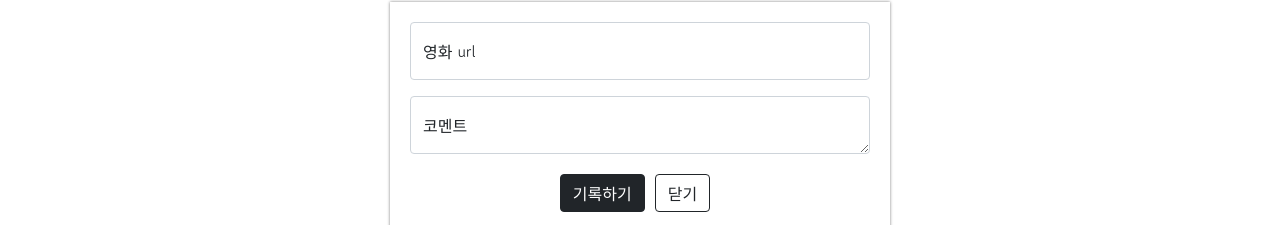
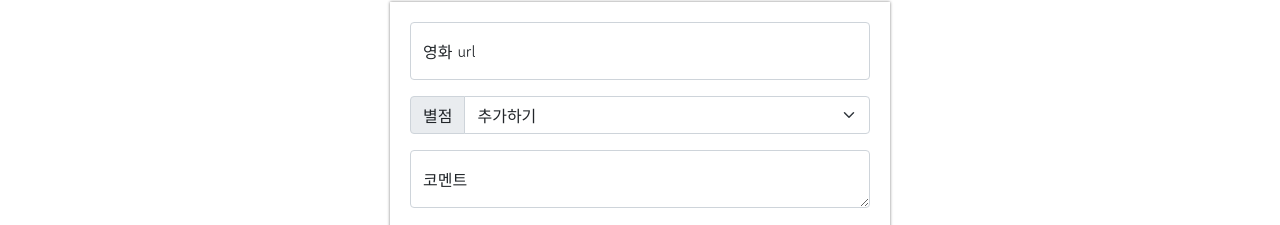
Before and after one commit to kimternet/mypage, a plain HTML site: page index.html in a window 1280 px wide. Shown: the part 268-493 px from the top of the page. Drawn offline with nearby package versions, Linux system fonts and the light colour scheme.

Commit message:
Update index.html

```diff
--- a/index.html
+++ b/index.html
@@ -105,6 +105,16 @@
             <label for="floatingInput">영화 url</label>
         </div>
 
+        <div class="input-group mb-3">
+            <label class="input-group-text" for="inputGroupSelect01">별점</label>
+            <select class="form-select" id="inputGroupSelect01">
+              <option selected>추가하기</option>
+              <option value="1">⭐</option>
+              <option value="2">⭐⭐</option>
+              <option value="3">⭐⭐⭐</option>
+            </select>
+          </div>
+
         <div class="form-floating">
             <textarea class="form-control" placeholder="Leave a comment here" id="floatingTextarea"></textarea>
             <label for="floatingTextarea">코멘트</label>
```
